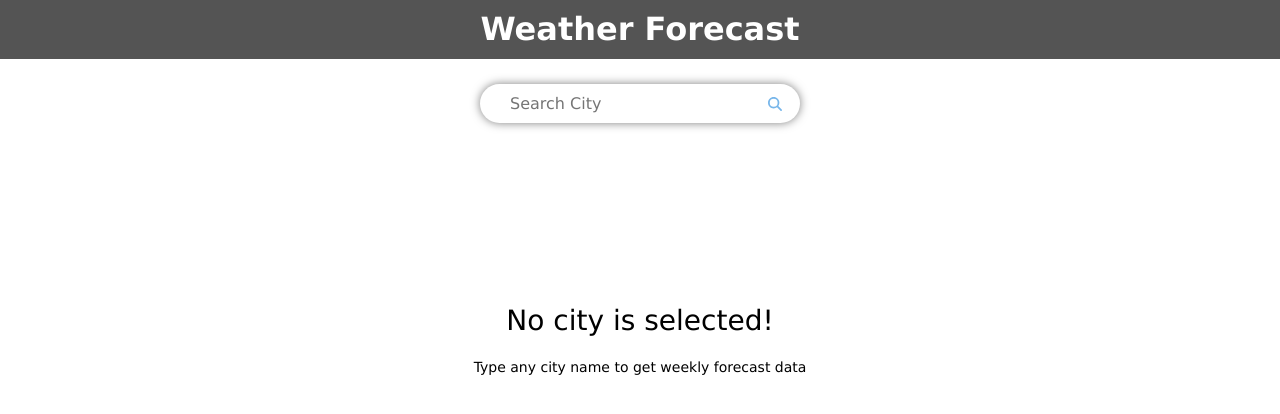
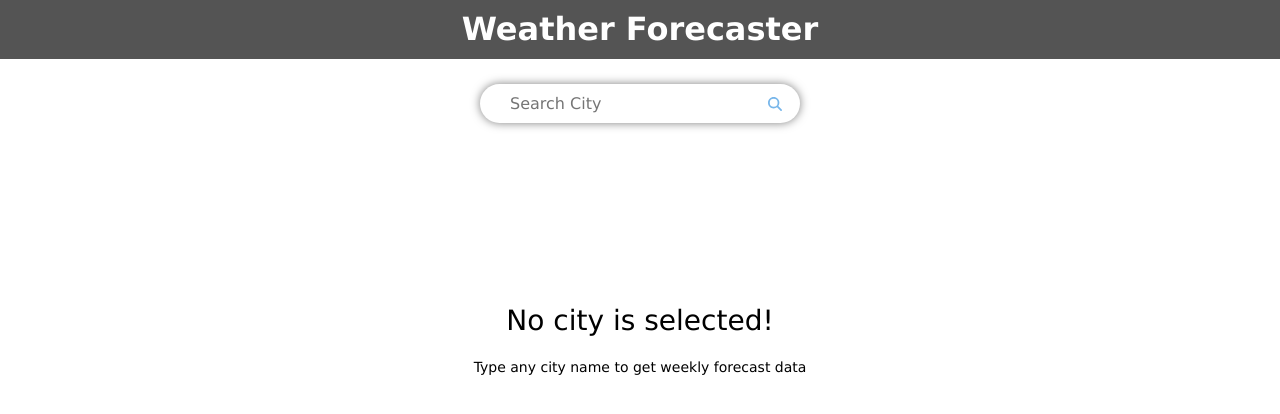
Before and after one commit to ecekoprucu/weather-forecast, a React (Vite) app: page / in a window 1280 px wide. Shown: the top 414 px of the page. Built offline with nearby package versions, Linux system fonts and the light colour scheme.

Commit message:
unused imports fix

```diff
--- a/index.html
+++ b/index.html
@@ -4,7 +4,7 @@
     <meta charset="UTF-8" />
     <link rel="icon" type="image/svg+xml" href="/public/weather.svg" />
     <meta name="viewport" content="width=device-width, initial-scale=1.0" />
-    <title>Weather Forecast</title>
+    <title>Weather Forecaster</title>
   </head>
   <body>
     <div id="root"></div>
--- a/src/components/Chart/index.tsx
+++ b/src/components/Chart/index.tsx
@@ -1,4 +1,4 @@
-import React, { useContext } from 'react';
+import { useContext } from 'react';
 import {
   Chart as ChartJS,
   CategoryScale,
@@ -65,7 +65,7 @@ export const Chart = () => {
         },
         maintainAspectRatio: true,
         aspectRatio: isMobile ? 1 : 2,
-        onClick: (event: ChartEvent, chartElement: ActiveElement[]) => {
+        onClick: (_event: ChartEvent, chartElement: ActiveElement[]) => {
           if (chartElement.length > 0) {
              const elementIndex = chartElement[0].index;
              const weatherDescription = data[elementIndex].weather.description;
--- a/src/components/ReportArea/index.tsx
+++ b/src/components/ReportArea/index.tsx
@@ -1,4 +1,4 @@
-import React, { useContext } from 'react';
+import { useContext } from 'react';
 import WeatherCard from 'components/WeatherCard';
 import { ContextType, DataContext } from 'context/dataContext';
 import { ChartArea } from 'components/ChartArea';
--- a/src/components/SearchArea/index.tsx
+++ b/src/components/SearchArea/index.tsx
@@ -1,4 +1,3 @@
-import React from 'react';
 import { cities } from 'data/cities';
 import DropdownWithSearch from '../Dropdown';
 import './SearchArea.css';
@@ -8,7 +7,7 @@ export const SearchArea = () => {
   return (
     <div className='searchArea-wrapper'>
         <div className='title-wrapper'>
-            <p>Weather Forecast</p>
+            <p>Weather Forecaster</p>
         </div>
         <div className="dropdown-container">
           <DropdownWithSearch data={cities}/>
```
